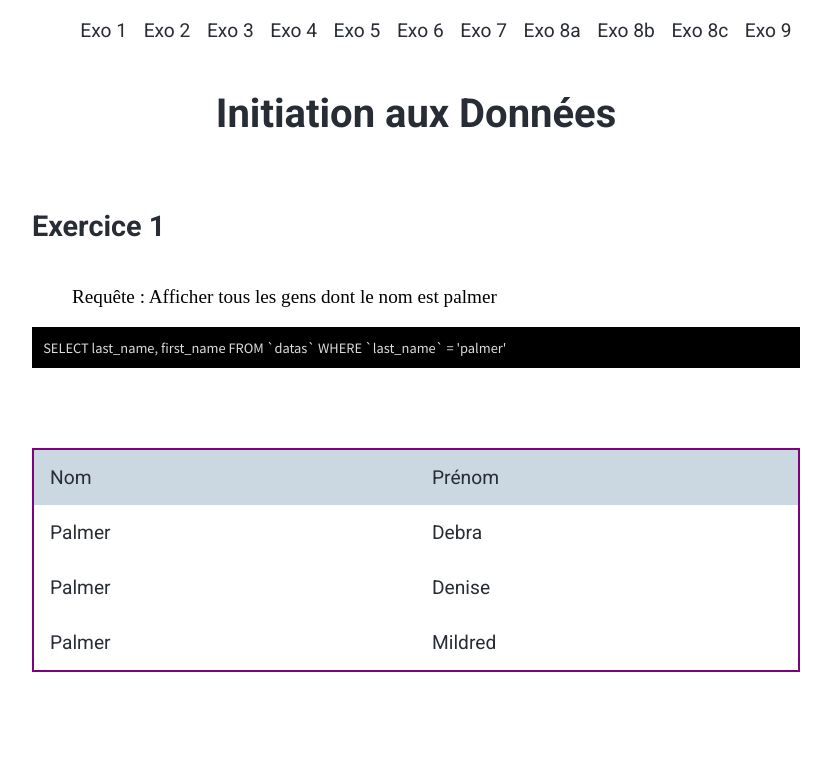
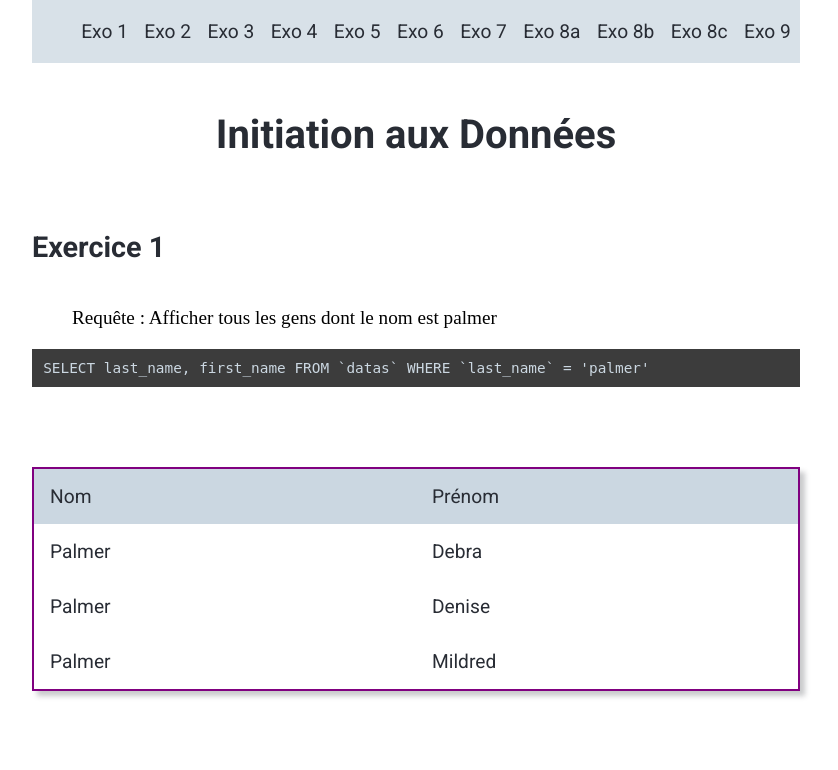
Before and after one commit to n3wborn/initiation-donnees, a PHP site: page /index.php in a window 1280 px wide. Shown: the top 770 px of the page, without its empty margins (224-1062 px from the left). Run offline with PHP 8.4, Linux system fonts and the light colour scheme; data comes from the database, SQL or seed files in the repository.

Commit message:
Ajoute finitions nav

```diff
--- a/styles.css
+++ b/styles.css
@@ -1,11 +1,11 @@
 @font-face {
     font-family: 'SourceBold';
-    src: url('../fonts/SourceSansPro-Bold.eot');
-    src: url('../fonts/SourceSansPro-Bold.eot?#iefix') format('embedded-opentype'),
-        url('../fonts/SourceSansPro-Bold.woff2') format('woff2'),
-        url('../fonts/SourceSansPro-Bold.woff') format('woff'),
-        url('../fonts/SourceSansPro-Bold.ttf') format('truetype'),
-        url('../fonts/SourceSansPro-Bold.svg#SourceSansPro-Bold') format('svg');
+    src: url('fonts/SourceSansPro-Bold.eot');
+    src: url('fonts/SourceSansPro-Bold.eot?#iefix') format('embedded-opentype'),
+        url('fonts/SourceSansPro-Bold.woff2') format('woff2'),
+        url('fonts/SourceSansPro-Bold.woff') format('woff'),
+        url('fonts/SourceSansPro-Bold.ttf') format('truetype'),
+        url('fonts/SourceSansPro-Bold.svg#SourceSansPro-Bold') format('svg');
     font-weight: bold;
     font-style: normal;
     font-display: swap;
@@ -13,12 +13,12 @@
 
 @font-face {
     font-family: 'Source';
-    src: url('../fonts/SourceSansPro-Regular.eot');
-    src: url('../fonts/SourceSansPro-Regular.eot?#iefix') format('embedded-opentype'),
-        url('../fonts/SourceSansPro-Regular.woff2') format('woff2'),
-        url('../fonts/SourceSansPro-Regular.woff') format('woff'),
-        url('../fonts/SourceSansPro-Regular.ttf') format('truetype'),
-        url('../fonts/SourceSansPro-Regular.svg#SourceSansPro-Regular') format('svg');
+    src: url('fonts/SourceSansPro-Regular.eot');
+    src: url('fonts/SourceSansPro-Regular.eot?#iefix') format('embedded-opentype'),
+        url('fonts/SourceSansPro-Regular.woff2') format('woff2'),
+        url('fonts/SourceSansPro-Regular.woff') format('woff'),
+        url('fonts/SourceSansPro-Regular.ttf') format('truetype'),
+        url('fonts/SourceSansPro-Regular.svg#SourceSansPro-Regular') format('svg');
     font-weight: normal;
     font-style: normal;
     font-display: swap;
@@ -26,39 +26,38 @@
 
 @font-face {
     font-family: 'RobotoMedium';
-    src: url('../fonts/RobotoMono-Medium.eot');
-    src: url('../fonts/RobotoMono-Medium.eot?#iefix') format('embedded-opentype'),
-        url('../fonts/RobotoMono-Medium.woff2') format('woff2'),
-        url('../fonts/RobotoMono-Medium.woff') format('woff'),
-        url('../fonts/RobotoMono-Medium.ttf') format('truetype'),
-        url('../fonts/RobotoMono-Medium.svg#RobotoMono-Medium') format('svg');
+    src: url('fonts/RobotoMono-Medium.eot');
+    src: url('fonts/RobotoMono-Medium.eot?#iefix') format('embedded-opentype'),
+        url('fonts/RobotoMono-Medium.woff2') format('woff2'),
+        url('fonts/RobotoMono-Medium.woff') format('woff'),
+        url('fonts/RobotoMono-Medium.ttf') format('truetype'),
+        url('fonts/RobotoMono-Medium.svg#RobotoMono-Medium') format('svg');
     font-weight: 500;
     font-style: normal;
     font-display: swap;
 }
 
-
 @font-face {
     font-family: 'Roboto';
-    src: url('../fonts/RobotoMono-Regular.eot');
-    src: url('../fonts/RobotoMono-Regular.eot?#iefix') format('embedded-opentype'),
-        url('../fonts/RobotoMono-Regular.woff2') format('woff2'),
-        url('../fonts/RobotoMono-Regular.woff') format('woff'),
-        url('../fonts/RobotoMono-Regular.ttf') format('truetype'),
-        url('../fonts/RobotoMono-Regular.svg#RobotoMono-Regular') format('svg');
+    src: url('fonts/RobotoMono-Regular.eot');
+    src: url('fonts/RobotoMono-Regular.eot?#iefix') format('embedded-opentype'),
+        url('fonts/RobotoMono-Regular.woff2') format('woff2'),
+        url('fonts/RobotoMono-Regular.woff') format('woff'),
+        url('fonts/RobotoMono-Regular.ttf') format('truetype'),
+        url('fonts/RobotoMono-Regular.svg#RobotoMono-Regular') format('svg');
     font-weight: normal;
     font-style: normal;
     font-display: swap;
 }
 
-@font-face {../
+@font-face {
     font-family: 'RobotoBold';
-    src: url('../fonts/RobotoMono-Bold.eot');
-    src: url('../fonts/RobotoMono-Bold.eot?#iefix') format('embedded-opentype'),
-        url('../fonts/RobotoMono-Bold.woff2') format('woff2'),
-        url('../fonts/RobotoMono-Bold.woff') format('woff'),
-        url('../fonts/RobotoMono-Bold.ttf') format('truetype'),
-        url('../fonts/RobotoMono-Bold.svg#RobotoMono-Bold') format('svg');
+    src: url('fonts/RobotoMono-Bold.eot');
+    src: url('fonts/RobotoMono-Bold.eot?#iefix') format('embedded-opentype'),
+        url('fonts/RobotoMono-Bold.woff2') format('woff2'),
+        url('fonts/RobotoMono-Bold.woff') format('woff'),
+        url('fonts/RobotoMono-Bold.ttf') format('truetype'),
+        url('fonts/RobotoMono-Bold.svg#RobotoMono-Bold') format('svg');
     font-weight: bold;
     font-style: normal;
     font-display: swap;
@@ -79,6 +78,11 @@
 menu {
 	display: flex;
 	flex-direction: column;
+}
+
+nav {
+	background-color: rgba(203, 215, 225, 0.75);
+	padding: 1px;
 }
 
 ul {
@@ -107,14 +111,16 @@
   width: 100%;
   border-collapse: collapse;
   border: 2px solid purple;
+	box-shadow: 5px 5px 5px 0px rgba(40, 44, 52, 0.25);
+
 }
 
 td {padding: 1rem;}
 
 code {
-	font-family: Source, monospace, sans-serif;
-	background-color: black;
-	color: gainsboro;
+	font-family: "DejaVu Sans Mono", monospace, sans-serif;
+	background-color: #3c3c3c;;
+	color: #CBD7E1;
 	padding: 0.7rem;
 	font-size: 0.9rem;
 }
```
